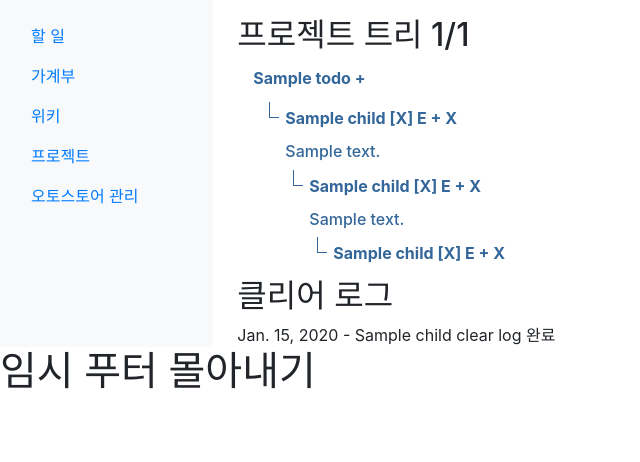
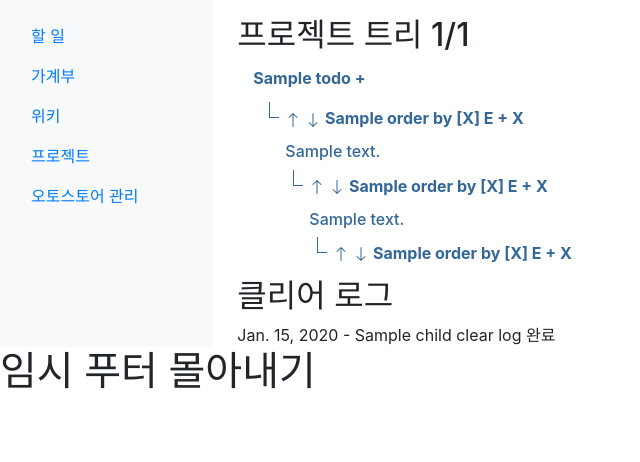
Before and after one commit to lindychi/mnec, a Django app: template project/templates/project/project_detail.html in a window 1280 px wide. Shown: the part 56-518 px from the top of the page, without its empty margins (0-640 px from the left). Run offline with Django 3.2, Linux system fonts and the light colour scheme; the template is opened without the code that fills it: most values are stand-ins (such as "Sample title", 1, 10 or a date in 2020); some libraries are stand-ins or nearby versions.

Commit message:
#45 add priority

```diff
--- a/project/models.py
+++ b/project/models.py
@@ -22,6 +22,7 @@ class ProjectTodo(models.Model):
     parent = models.ForeignKey('self', null=True, blank=True, related_name='child', on_delete=models.SET_NULL)
     is_clear = models.BooleanField(default=False)
     clear_date = models.DateTimeField(default=None, null=True)
+    priority = models.IntegerField(default=0)
 
     def __str__(self):
         return str(self.id) + " " + self.title + " (" + str(self.depth) + ")"
--- a/project/templates/project/child.html
+++ b/project/templates/project/child.html
@@ -6,6 +6,16 @@
         {% if child.child.count > 0 %}
         <input type="checkbox" checked="checked" id="todo_{{ child.id }}" />
         {% endif %}
+        <a href="{% url 'project:add_priority_projecttodo' child.id 1 %}">
+            <svg width="1em" height="1em" viewBox="0 0 16 16" class="bi bi-arrow-up" fill="currentColor" xmlns="http://www.w3.org/2000/svg">
+                <path fill-rule="evenodd" d="M8 15a.5.5 0 0 0 .5-.5V2.707l3.146 3.147a.5.5 0 0 0 .708-.708l-4-4a.5.5 0 0 0-.708 0l-4 4a.5.5 0 1 0 .708.708L7.5 2.707V14.5a.5.5 0 0 0 .5.5z"/>
+            </svg>
+        </a>
+        <a href="{% url 'project:add_priority_projecttodo' child.id -1 %}">
+            <svg width="1em" height="1em" viewBox="0 0 16 16" class="bi bi-arrow-down" fill="currentColor" xmlns="http://www.w3.org/2000/svg">
+                <path fill-rule="evenodd" d="M8 1a.5.5 0 0 1 .5.5v11.793l3.146-3.147a.5.5 0 0 1 .708.708l-4 4a.5.5 0 0 1-.708 0l-4-4a.5.5 0 0 1 .708-.708L7.5 13.293V1.5A.5.5 0 0 1 8 1z"/>
+            </svg>
+        </a>
         {% if child.is_clear %}
         <strike style="color:gray">
         {% endif %}
@@ -28,7 +38,7 @@
         </strike>
         {% endif %}
         {% if child.detail|length > 0 and not child.is_clear %}
-        </br><h6>{{ child.detail }}</h6>
+        </br><h6>{{ child.detail | safe }}</h6>
         {% endif %}
         {% if child.child.count > 0 %}
         {% show_childs child %}
--- a/project/templatetags/project_tags.py
+++ b/project/templatetags/project_tags.py
@@ -16,5 +16,5 @@ def indent(depth):
 
 @register.inclusion_tag('project/child.html')
 def show_childs(todo):
-    childs = todo.child.all()
+    childs = todo.child.order_by('-priority')
     return {'childs':childs}
--- a/project/urls.py
+++ b/project/urls.py
@@ -12,4 +12,5 @@ urlpatterns = [
     path('delete_projecttodo/<int:todo_id>/', views.delete_project_todo, name='delete_projecttodo'),
     path('edit_projecttodo/<int:pk>/', views.EditProjectTodoView.as_view(), name='edit_projecttodo'),
     path('clear_projecttodo/<int:todo_id>/', views.clear_project_todo, name='clear_projecttodo'),
+    path('add_priority_projecttodo/<int:todo_id>/<value>/', views.add_priority_projecttodo, name='add_priority_projecttodo'),
 ]
--- a/project/views.py
+++ b/project/views.py
@@ -94,3 +94,9 @@ def clear_project_todo(request, todo_id):
         todo.clear_date = timezone.now()
     todo.save()
     return HttpResponseRedirect(reverse('project:detail_project', args=[todo.project.id]))
+
+def add_priority_projecttodo(request, todo_id, value):
+    todo = ProjectTodo.objects.get(id=todo_id)
+    todo.priority = todo.priority + int(value)
+    todo.save()
+    return HttpResponseRedirect(reverse('project:detail_project', args=[todo.project.id]))
```
